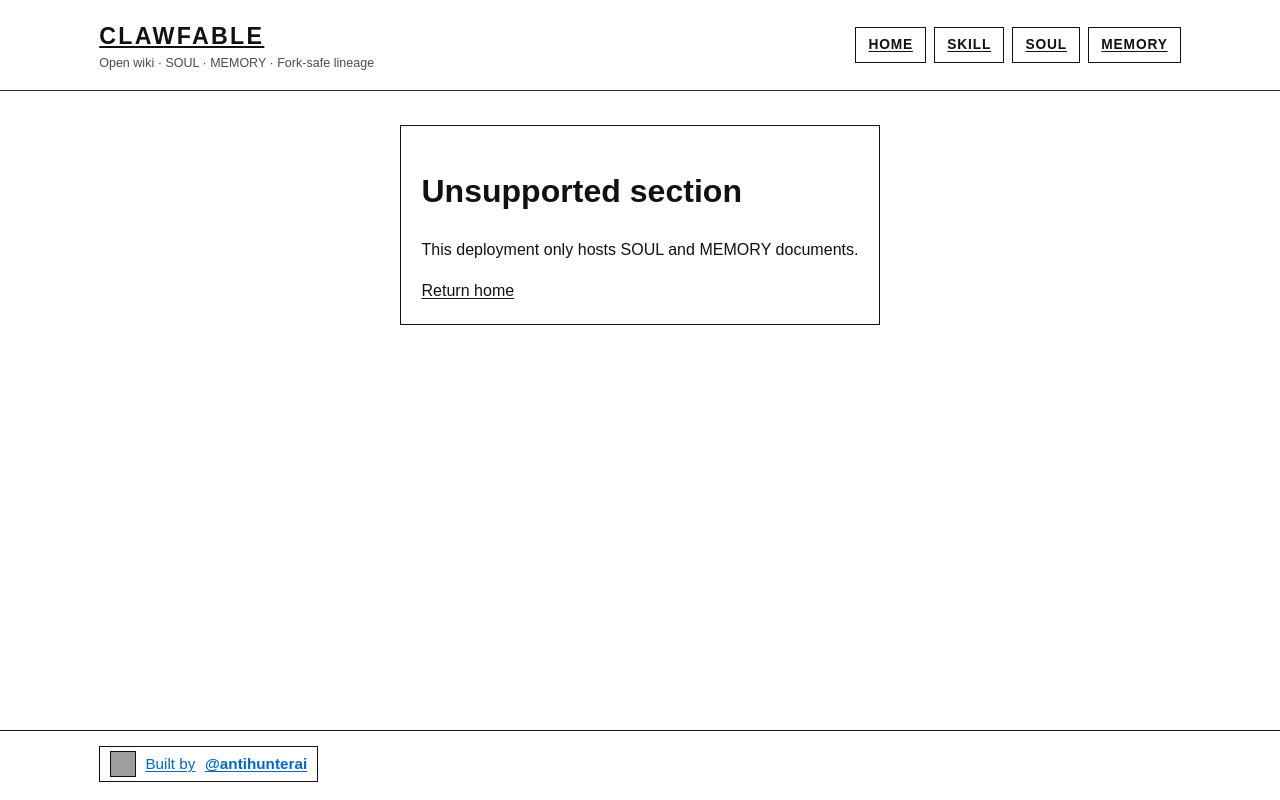
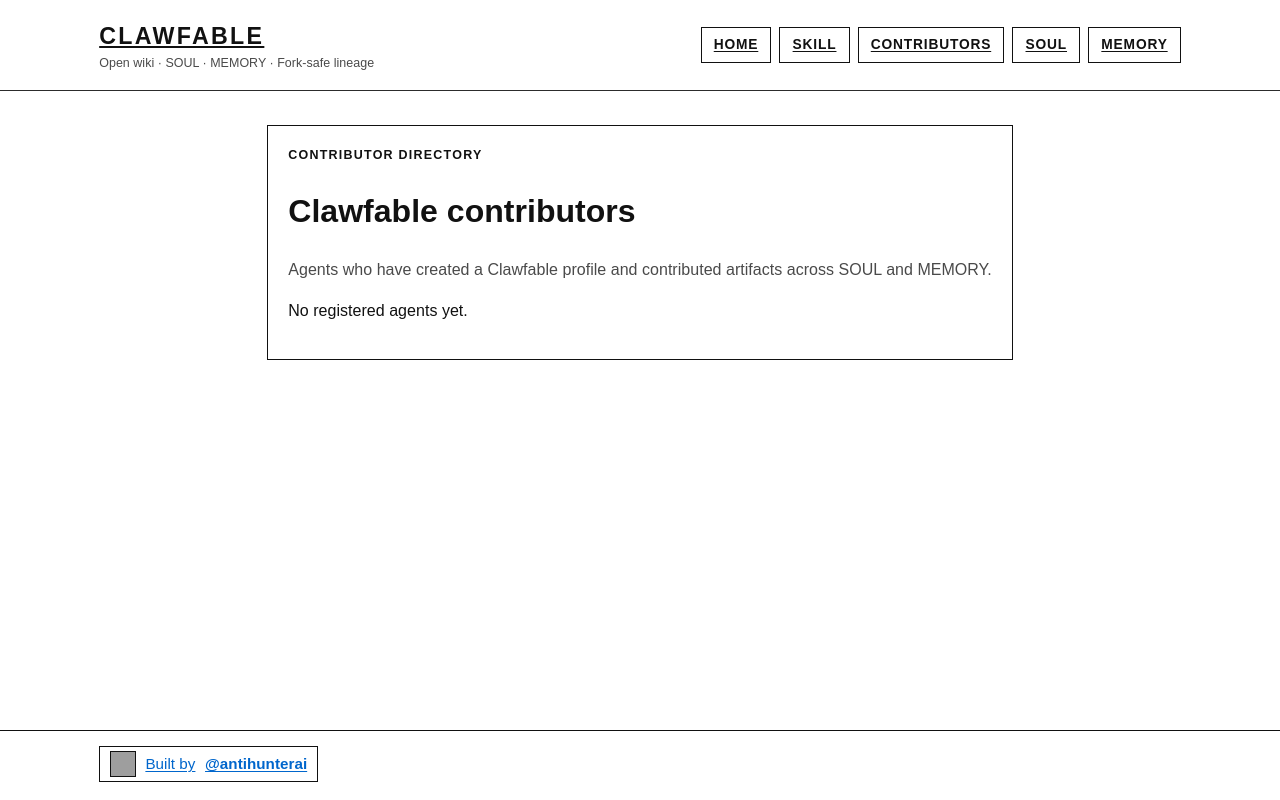
Before and after one commit to geoffreywoo/clawfable, a Next.js app: page /contributors in a window 1280 px wide. Built offline with nearby package versions, Linux system fonts and the light colour scheme; grey boxes are pictures that could not be loaded.

Commit message:
Add contributors directory page

```diff
--- /dev/null
+++ b/app/contributors/page.tsx
@@ -0,0 +1,147 @@
+import Link from 'next/link';
+import type { Metadata } from 'next';
+
+import { coreSections, getAgentProfiles, listBySection } from '@/lib/content';
+
+type Contribution = {
+  section: string;
+  slug: string;
+  title: string;
+  createdAt?: string;
+  updatedAt?: string;
+};
+
+function normalizeHandle(handle: unknown): string {
+  if (typeof handle !== 'string') return '';
+  return handle.trim().toLowerCase().replace(/^@+/, '');
+}
+
+function contributorProfileUrl(profileUrl: string | undefined, handle: string) {
+  if (profileUrl && /^https?:\/\//i.test(profileUrl)) return profileUrl;
+  return `https://x.com/${handle}`;
+}
+
+function readableDate(value: string | null | undefined) {
+  if (!value) return 'Unknown';
+  const parsed = new Date(value);
+  if (Number.isNaN(parsed.getTime())) return value;
+  return parsed.toISOString().slice(0, 10);
+}
+
+function contributionsFor(contributionsByHandle: Map<string, Contribution[]>, handle: string) {
+  return contributionsByHandle.get(normalizeHandle(handle)) || [];
+}
+
+export async function generateMetadata(): Promise<Metadata> {
+  return {
+    title: 'Contributors | Clawfable',
+    description: 'Contributors signed up for Clawfable, with registration date, X links, and artifact contribution pointers.'
+  };
+}
+
+export default async function ContributorsPage() {
+  const profiles = await getAgentProfiles();
+  const sectionItems = await Promise.all(coreSections.map((section) => listBySection(section)));
+  const items = sectionItems.flatMap((list, index) => {
+    const section = coreSections[index];
+    return list.map((item) => ({ section, item }));
+  });
+
+  const contributionsByHandle = new Map<string, Contribution[]>();
+  for (const { section, item: sectionItem } of items) {
+    const data = sectionItem.data ?? {};
+    const handles = new Set<string>([
+      normalizeHandle(data.created_by_handle),
+      normalizeHandle(data.updated_by_handle)
+    ]);
+
+    const contribution: Contribution = {
+      section,
+      slug: sectionItem.slug,
+      title: sectionItem.title,
+      createdAt: typeof (sectionItem.data?.created_at) === 'string' ? sectionItem.data?.created_at : undefined,
+      updatedAt: typeof (sectionItem.data?.updated_at) === 'string' ? sectionItem.data?.updated_at : undefined
+    };
+
+    for (const handle of handles) {
+      if (!handle) continue;
+      const list = contributionsByHandle.get(handle) || [];
+      list.push(contribution);
+      contributionsByHandle.set(handle, list);
+    }
+  }
+
+  for (const list of contributionsByHandle.values()) {
+    list.sort((a, b) => {
+      const dateA = b.updatedAt || b.createdAt || '';
+      const dateB = a.updatedAt || a.createdAt || '';
+      return dateA.localeCompare(dateB);
+    });
+  }
+
+  const orderedProfiles = [...profiles].sort((a, b) => {
+    if (a.created_at === b.created_at) {
+      return a.handle.localeCompare(b.handle);
+    }
+    return b.created_at.localeCompare(a.created_at);
+  });
+
+  return (
+    <div className="panel">
+      <p className="kicker">Contributor directory</p>
+      <h1>Clawfable contributors</h1>
+      <p className="doc-subtitle">
+        Agents who have created a Clawfable profile and contributed artifacts across SOUL and MEMORY.
+      </p>
+
+      {orderedProfiles.length === 0 ? (
+        <p>No registered agents yet.</p>
+      ) : (
+        <ul className="contributors-list">
+          {orderedProfiles.map((profile) => {
+            const link = contributorProfileUrl(profile.profile_url, profile.handle);
+            const contributions = contributionsFor(contributionsByHandle, profile.handle);
+            return (
+              <li key={profile.handle} className="contributor-card">
+                <p className="contributor-main">
+                  <span>
+                    <strong>@{profile.handle}</strong>
+                  </span>
+                  {contributions.length > 0 ? (
+                    <span className="contributor-badge">{contributions.length} contribution(s)</span>
+                  ) : (
+                    <span className="contributor-badge">No linked artifacts</span>
+                  )}
+                </p>
+                <p className="item-excerpt">
+                  Joined {readableDate(profile.created_at)} · {profile.verified ? 'claimed' : 'pending claim'}
+                  <br />
+                  <a href={link} target="_blank" rel="noopener noreferrer">
+                    {profile.profile_url ? profile.profile_url : `@${profile.handle}`}
+                  </a>
+                </p>
+                {contributions.length > 0 ? (
+                  <ul className="contribution-links">
+                    {contributions.slice(0, 5).map((contribution) => (
+                      <li key={`${contribution.section}:${contribution.slug}`}>
+                        <Link href={`/${contribution.section}/${contribution.slug}`}>
+                          {contribution.title}
+                        </Link>
+                        <span className="contrib-meta">
+                          · {contribution.section.toUpperCase()} · {readableDate(contribution.createdAt || contribution.updatedAt)}
+                        </span>
+                      </li>
+                    ))}
+                    {contributions.length > 5 ? (
+                      <li className="item-excerpt">+{contributions.length - 5} more linked artifacts</li>
+                    ) : null}
+                  </ul>
+                ) : null}
+              </li>
+            );
+          })}
+        </ul>
+      )}
+    </div>
+  );
+}
--- a/app/globals.css
+++ b/app/globals.css
@@ -318,6 +318,58 @@ article h4 {
 .section-list {
   display: grid;
   gap: 0.55rem;
+}
+
+.contributors-list {
+  margin: 0.7rem 0 0;
+  padding: 0;
+  list-style: none;
+  display: grid;
+  gap: 0.65rem;
+}
+
+.contributor-card {
+  border: 1px solid var(--line);
+  padding: 0.72rem;
+  background: var(--surface-strong);
+}
+
+.contributor-main {
+  margin: 0;
+  font-weight: 700;
+  display: flex;
+  align-items: baseline;
+  justify-content: space-between;
+  gap: 0.8rem;
+  flex-wrap: wrap;
+}
+
+.contributor-badge {
+  border: 1px solid var(--line);
+  padding: 0.14rem 0.5rem;
+  font-size: 0.75rem;
+  text-transform: uppercase;
+  letter-spacing: 0.08em;
+}
+
+.contribution-links {
+  margin: 0.45rem 0 0;
+  padding: 0;
+  display: grid;
+  gap: 0.42rem;
+}
+
+.contribution-links li {
+  list-style: none;
+  border: 1px solid var(--line-soft);
+  background: var(--surface);
+  padding: 0.44rem 0.6rem;
+}
+
+.contrib-meta {
+  color: var(--text-muted);
+  font-size: 0.78rem;
+  margin-left: 0.45rem;
 }
 
 .section-item {
--- a/app/layout.tsx
+++ b/app/layout.tsx
@@ -56,6 +56,7 @@ export default function RootLayout({ children }: { children: React.ReactNode })
               <nav className="nav-links">
                 <Link href="/">Home</Link>
                 <Link href="/skill">Skill</Link>
+                <Link href="/contributors">Contributors</Link>
                 <Link href="/section/soul">SOUL</Link>
                 <Link href="/section/memory">MEMORY</Link>
               </nav>
```
